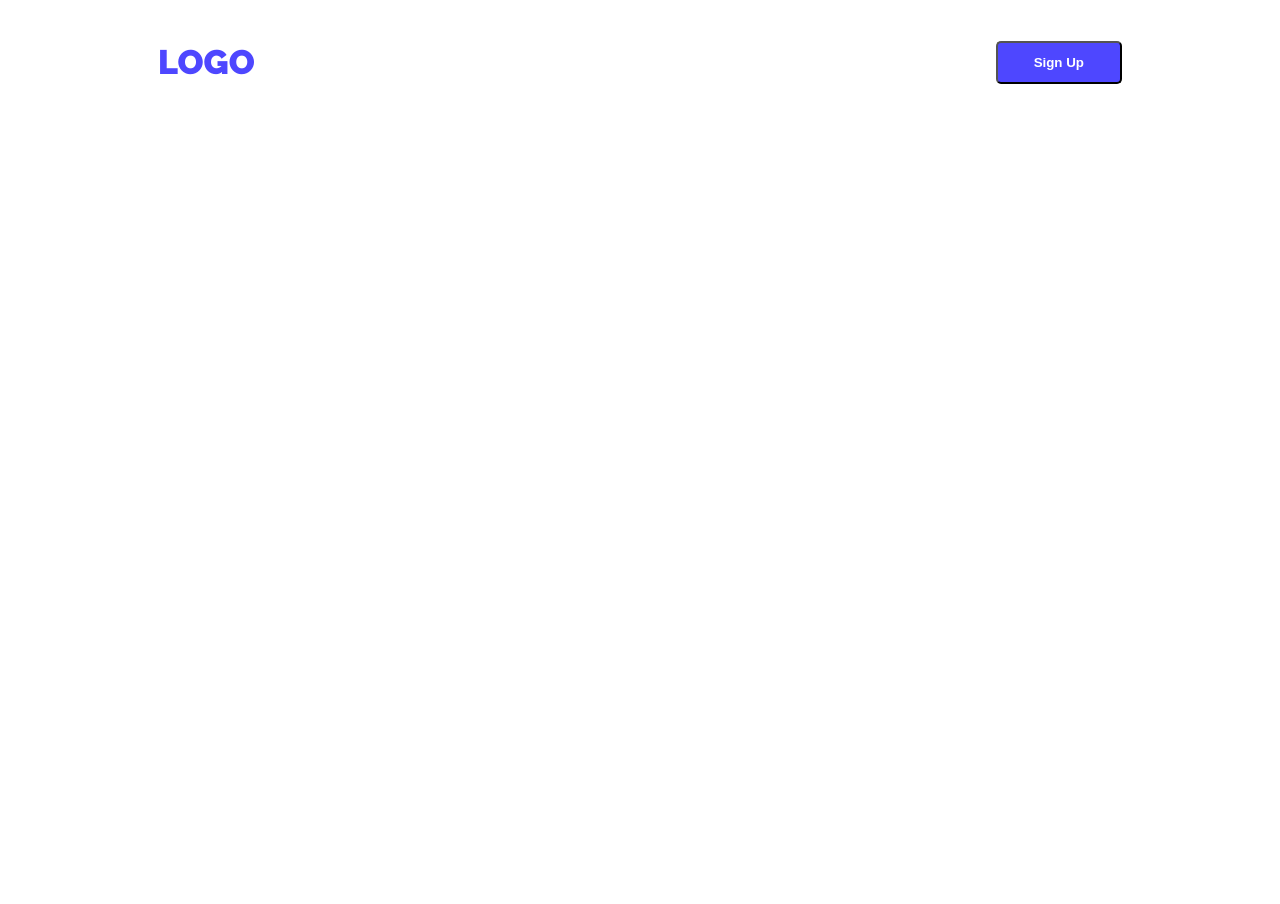
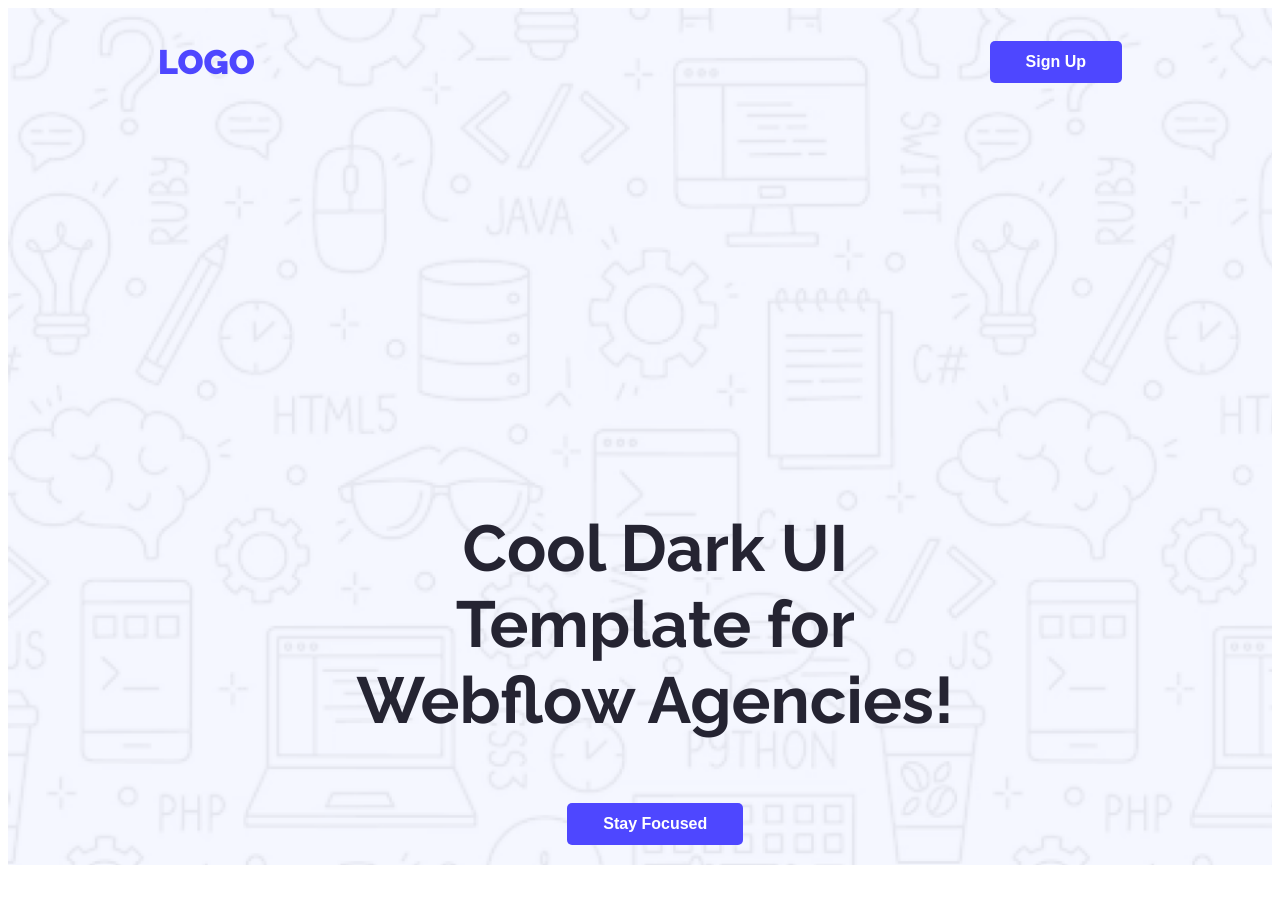
Before and after one commit to sajjadursohag/B12A01, a plain HTML site: page index.html in a window 1280 px wide. Before the commit the page ends 800 px from the top, so only its background shows below. Drawn offline with Linux system fonts and the light colour scheme.

Commit message:
added background image and content

```diff
--- a/index.html
+++ b/index.html
@@ -12,13 +12,19 @@
     <link rel="stylesheet" href="styles/style.css">
 </head>
 <body class="raleway-normal">
-    <header>
+    <header class="header">
         <nav>
             <h3 class="nav-title">LOGO</h3>
             <ul>
                 <li><a href=""><button class="btn-primary">Sign Up</button></a></li>
             </ul>
         </nav>
+        <div class="banner">
+            <div class="banner-content">
+                <h3 class="banner-title">Cool Dark UI Template for Webflow Agencies!</h3>
+                <button class="btn-primary">Stay Focused</button>
+            </div>
+        </div>
 
     </header>
     <main>
--- a/styles/style.css
+++ b/styles/style.css
@@ -8,12 +8,19 @@
 .btn-primary{
     background-color: #4E47FF;
     font-weight: bold;
+    font-size: 16px;
     color: white;
     padding: 12px 36px;
-    gap: 10px;
+    gap: 16px;
     border-radius: 5px;
+    border: none;
 
 
+}
+/* header */
+.header{
+    background-image: url("../Assets/Hero-bg.png");
+    background-size: cover;
 }
 
 
@@ -39,3 +46,31 @@ nav li a{
     font-weight: bold;
     font-size: 16px;
 }
+
+/* banner style */
+.banner{
+
+      margin: 309px 237px 267.5px 267.5px;
+      align-items: center;
+      justify-content: center;
+      display: flex;
+      flex-direction: column;
+      justify-content: space-between;
+      padding: 20px 40px;
+      text-align: center;
+
+}
+.banner-content{
+    max-width: 905px;
+    line-height: auto;
+}
+
+.banner-title {
+    font-weight: bold;
+    font-size: 65px;
+    line-height: auto
+    ;
+    letter-spacing: 0;
+    color: #252432;
+
+}
```
